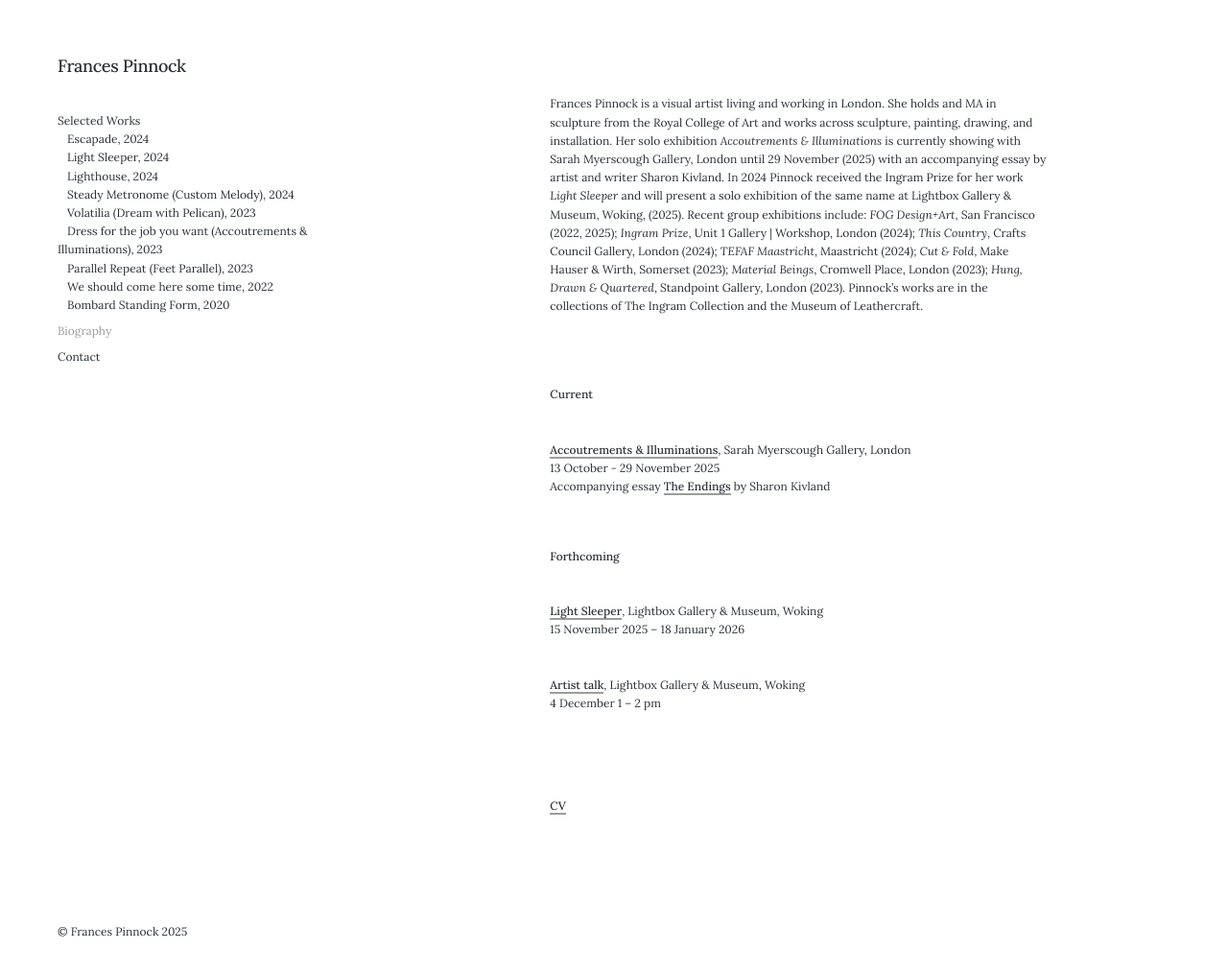
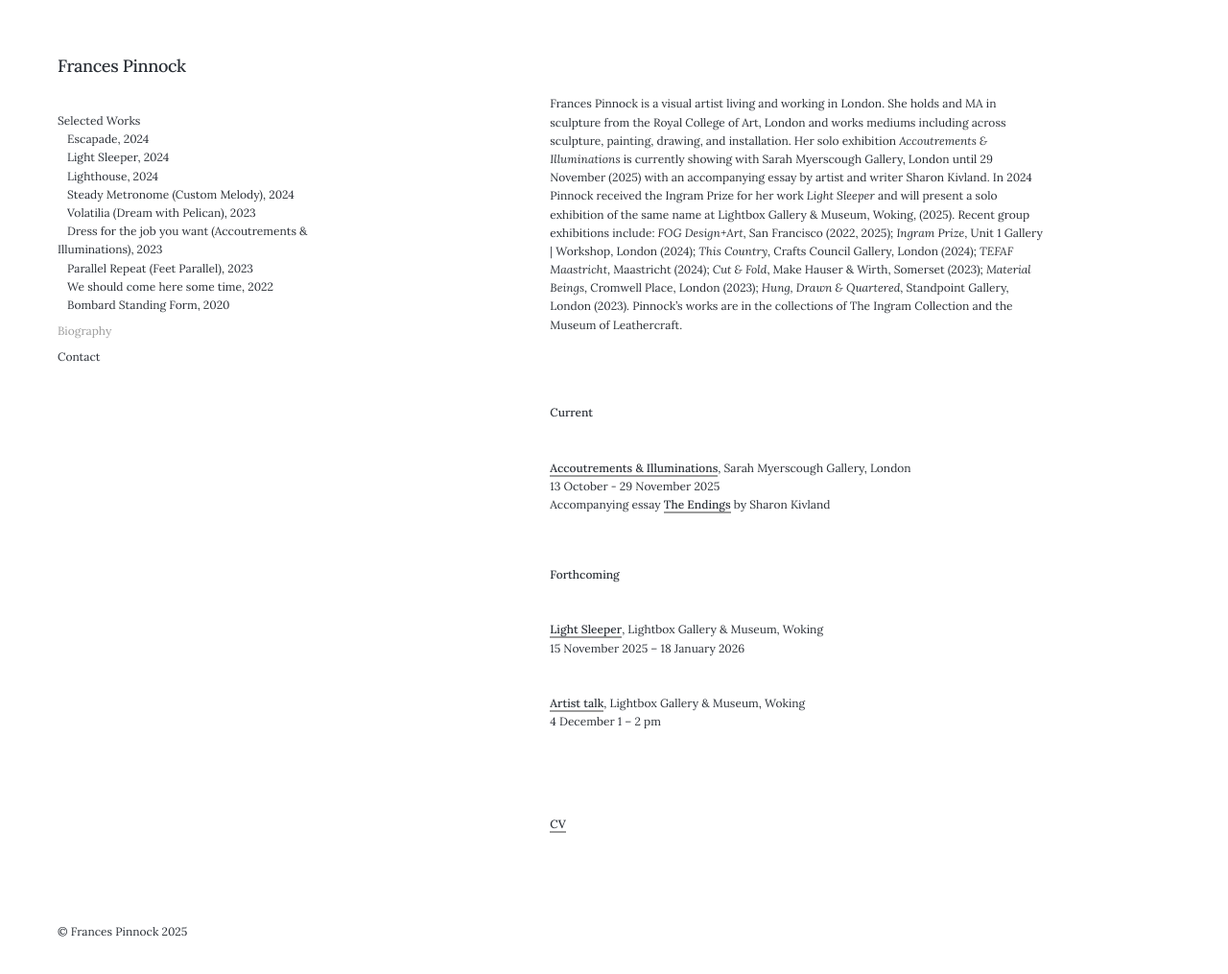
Before and after one commit to francespinnock/francespinnock.github.io, a Jekyll site: the page built from _pages/bio.md, in a window 1280 px wide and 1020 px high. Shown: the top 1015 px of the window at 96% size. Built offline with Jekyll 4.4.1, drawn with Linux system fonts in a browser that asks for light colours; nearby versions of some CDN libraries.

Commit message:
Update bio.md

```diff
--- a/_pages/bio.md
+++ b/_pages/bio.md
@@ -4,7 +4,7 @@ subtitle:
 description: Frances Pinnock - Biography
 ---
 <br/>
-Frances Pinnock is a visual artist living and working in London. She holds and MA in sculpture from the Royal College of Art and works across sculpture, painting, drawing, and installation. Her solo exhibition _Accoutrements & Illuminations_ is currently showing with Sarah Myerscough Gallery, London until 29 November (2025) with an accompanying essay by artist and writer Sharon Kivland. In 2024 Pinnock received the Ingram Prize for her work _Light Sleeper_ and will present a solo exhibition of the same name at Lightbox Gallery & Museum, Woking, (2025). Recent group exhibitions include: _FOG Design+Art_, San Francisco (2022, 2025); _Ingram Prize_, Unit 1 Gallery | Workshop, London (2024); _This Country_, Crafts Council Gallery, London (2024); _TEFAF Maastricht_, Maastricht (2024); _Cut & Fold_, Make Hauser & Wirth, Somerset (2023); _Material Beings_, Cromwell Place, London (2023); _Hung, Drawn & Quartered_, Standpoint Gallery, London (2023). Pinnock's works are in the collections of The Ingram Collection and the Museum of Leathercraft.
+Frances Pinnock is a visual artist living and working in London. She holds and MA in sculpture from the Royal College of Art, London and works mediums including across sculpture, painting, drawing, and installation. Her solo exhibition _Accoutrements & Illuminations_ is currently showing with Sarah Myerscough Gallery, London until 29 November (2025) with an accompanying essay by artist and writer Sharon Kivland. In 2024 Pinnock received the Ingram Prize for her work _Light Sleeper_ and will present a solo exhibition of the same name at Lightbox Gallery & Museum, Woking, (2025). Recent group exhibitions include: _FOG Design+Art_, San Francisco (2022, 2025); _Ingram Prize_, Unit 1 Gallery | Workshop, London (2024); _This Country_, Crafts Council Gallery, London (2024); _TEFAF Maastricht_, Maastricht (2024); _Cut & Fold_, Make Hauser & Wirth, Somerset (2023); _Material Beings_, Cromwell Place, London (2023); _Hung, Drawn & Quartered_, Standpoint Gallery, London (2023). Pinnock's works are in the collections of The Ingram Collection and the Museum of Leathercraft.
 <br/>
 <br/>
 
```
